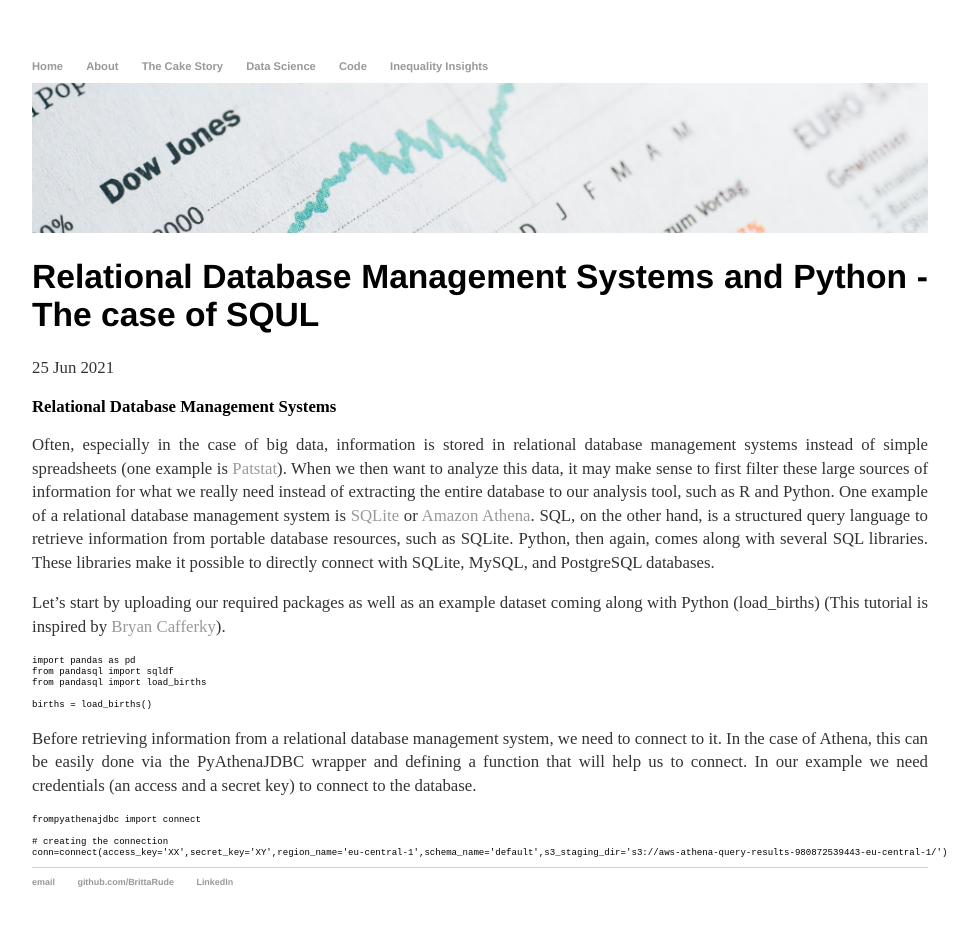
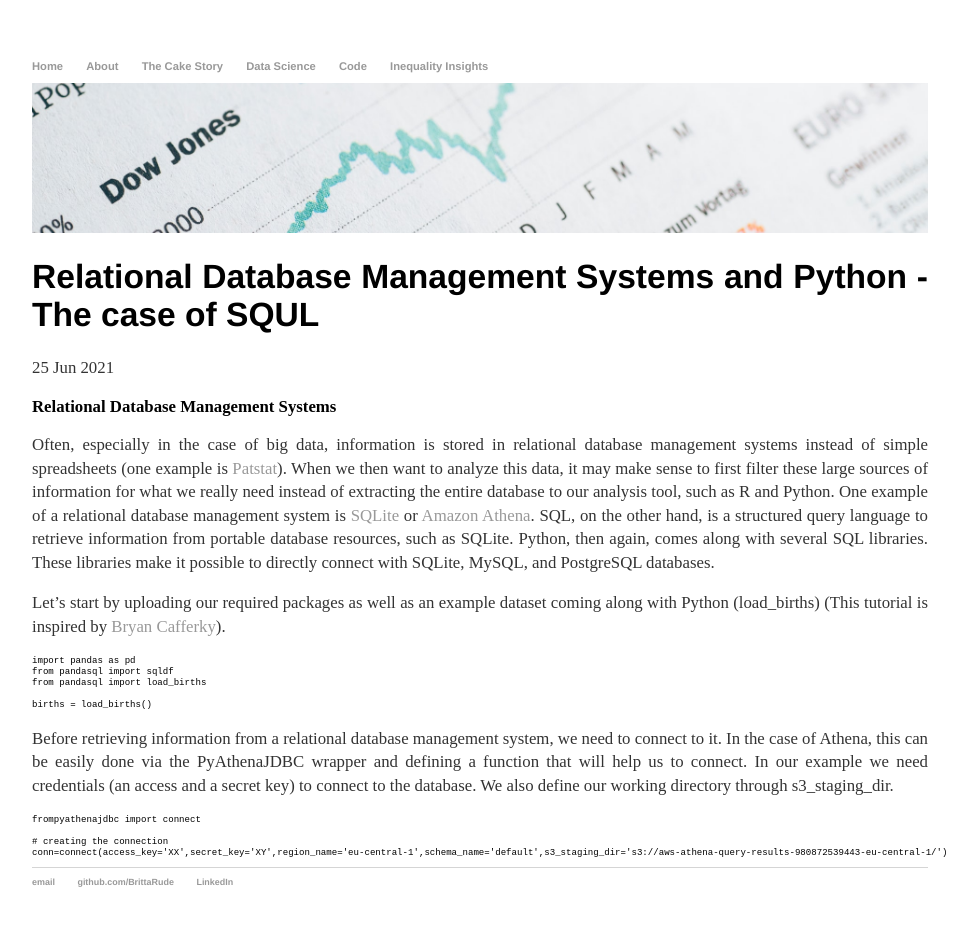
Before and after one commit to BrittaRude/BrittaRude.github.io, a Jekyll site: the page built from inputs_code/_posts/2021-06-25-sql-with-python.md, in a window 1280 px wide. Shown: the whole page, without its empty margins (160-1137 px from the left). Built offline with Jekyll 4.4.1, drawn with Linux system fonts in a browser that asks for light colours.

Commit message:
Update 2021-06-25-sql-with-python.md

````diff
--- a/inputs_code/_posts/2021-06-25-sql-with-python.md
+++ b/inputs_code/_posts/2021-06-25-sql-with-python.md
@@ -20,7 +20,7 @@
 births = load_births()
 ```
 
-Before retrieving information from a relational database management system, we need to connect to it. In the case of Athena, this can be easily done via the PyAthenaJDBC wrapper and defining a function that will help us to connect. In our example we need credentials (an access and a secret key) to connect to the database.
+Before retrieving information from a relational database management system, we need to connect to it. In the case of Athena, this can be easily done via the PyAthenaJDBC wrapper and defining a function that will help us to connect. In our example we need credentials (an access and a secret key) to connect to the database. We also define our working directory through s3_staging_dir.
 
 ```python
 frompyathenajdbc import connect
````
